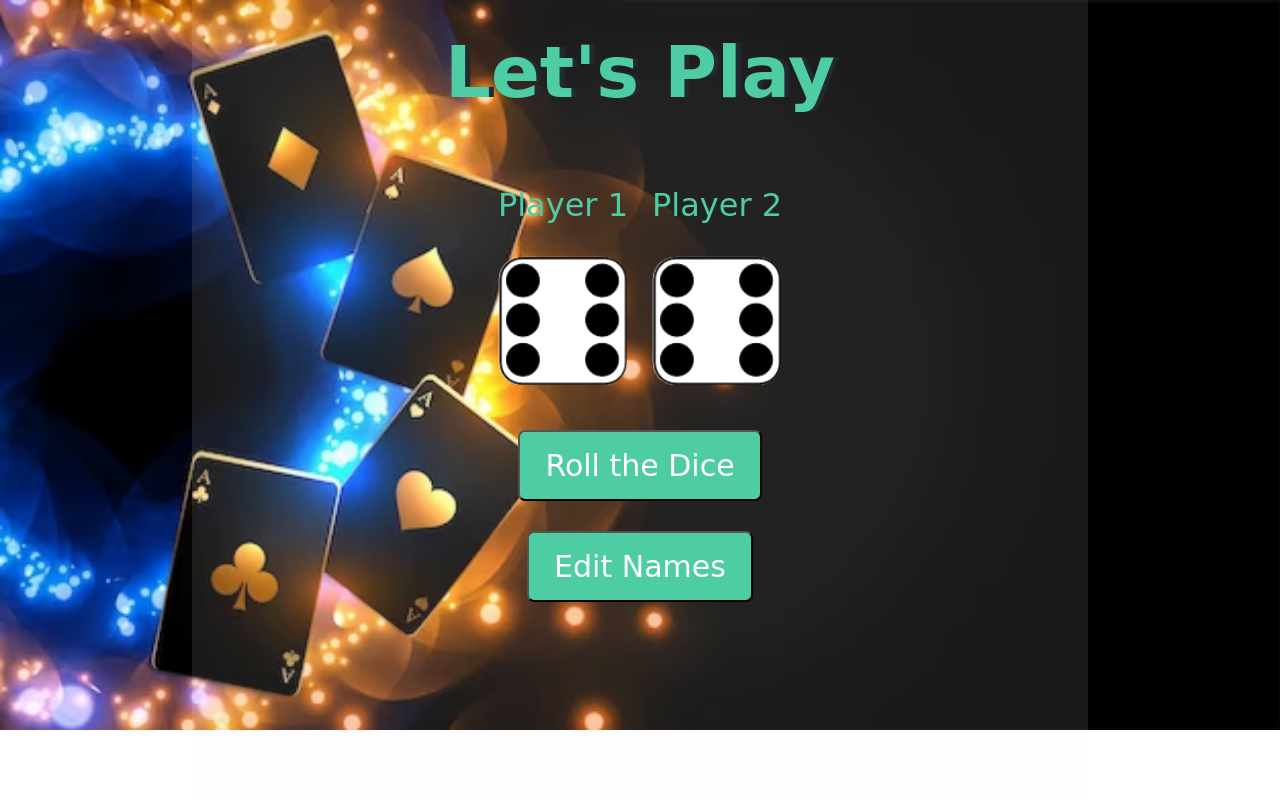
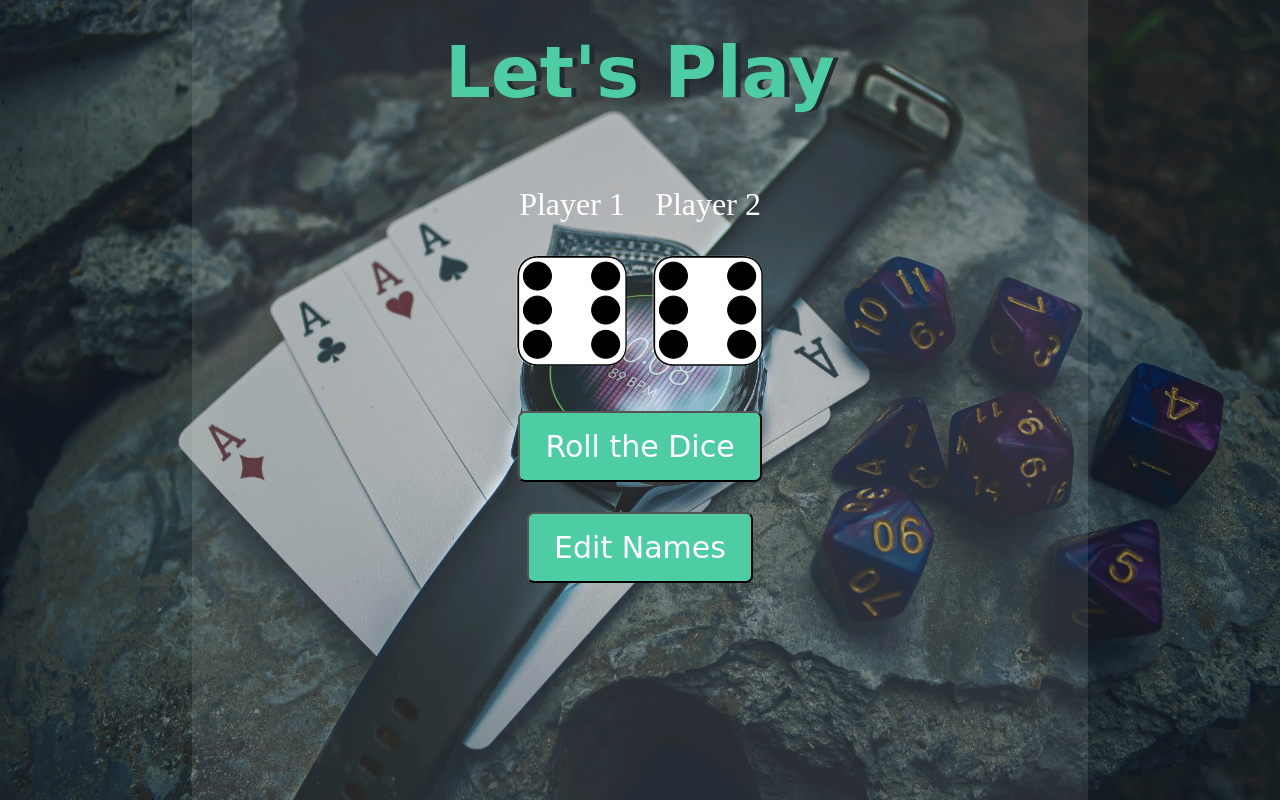
Before and after one commit to NicoletteSteenkamp/Dice-game--JS-, a plain HTML site: page index.html in a window 1280 px wide. Drawn offline with Linux system fonts and the light colour scheme; files whose address does not match are found by name.

Commit message:
added various background options

```diff
--- a/styles.css
+++ b/styles.css
@@ -23,7 +23,7 @@ body::before {
 }
 
 body {
-  background-image: url(./images/background-img4.avif);
+  background-image: url(./images/bg-img4.jpg);
   background-repeat: no-repeat;
   background-size: cover;
   margin: 0;
@@ -40,8 +40,8 @@ h1 {
 
 p {
   font-size: 2rem;
-  color: #4ecca3;
-  font-family: "Indie Flower", cursive;
+  color: white;
+  font-family: "Indie Flower";
 }
 
 img {
@@ -54,7 +54,7 @@ img {
 
 .butn {
   background: #4ecca3;
-  font-family: cursive;
+  font-family: "Indie Flower", cursive;
   border-radius: 7px;
   color: #ffff;
   font-size: 30px;
```
Also changed, not shown: images/bg-img4.jpg (added), images/bg-img5.jpg (added), 1 other file.
